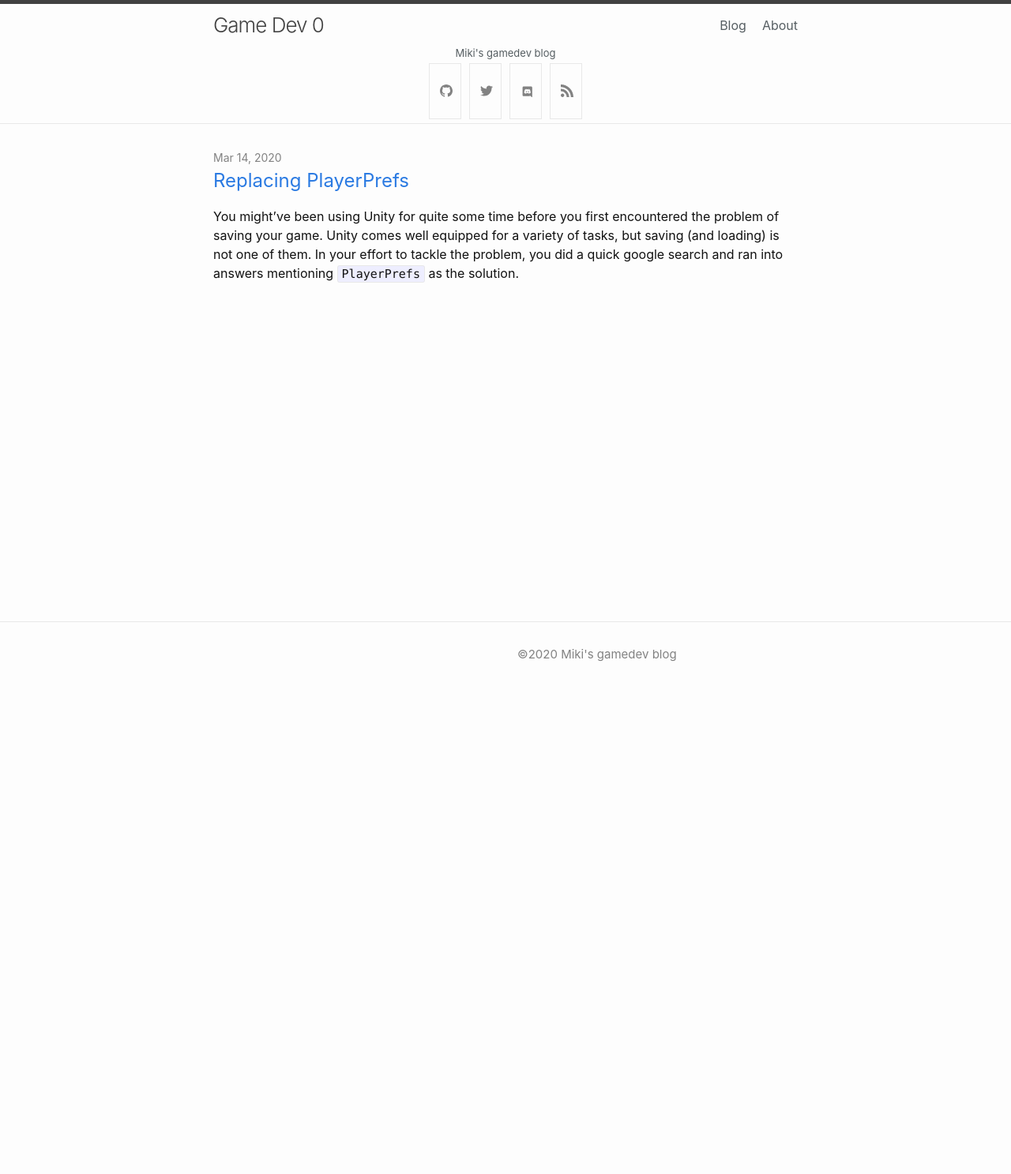
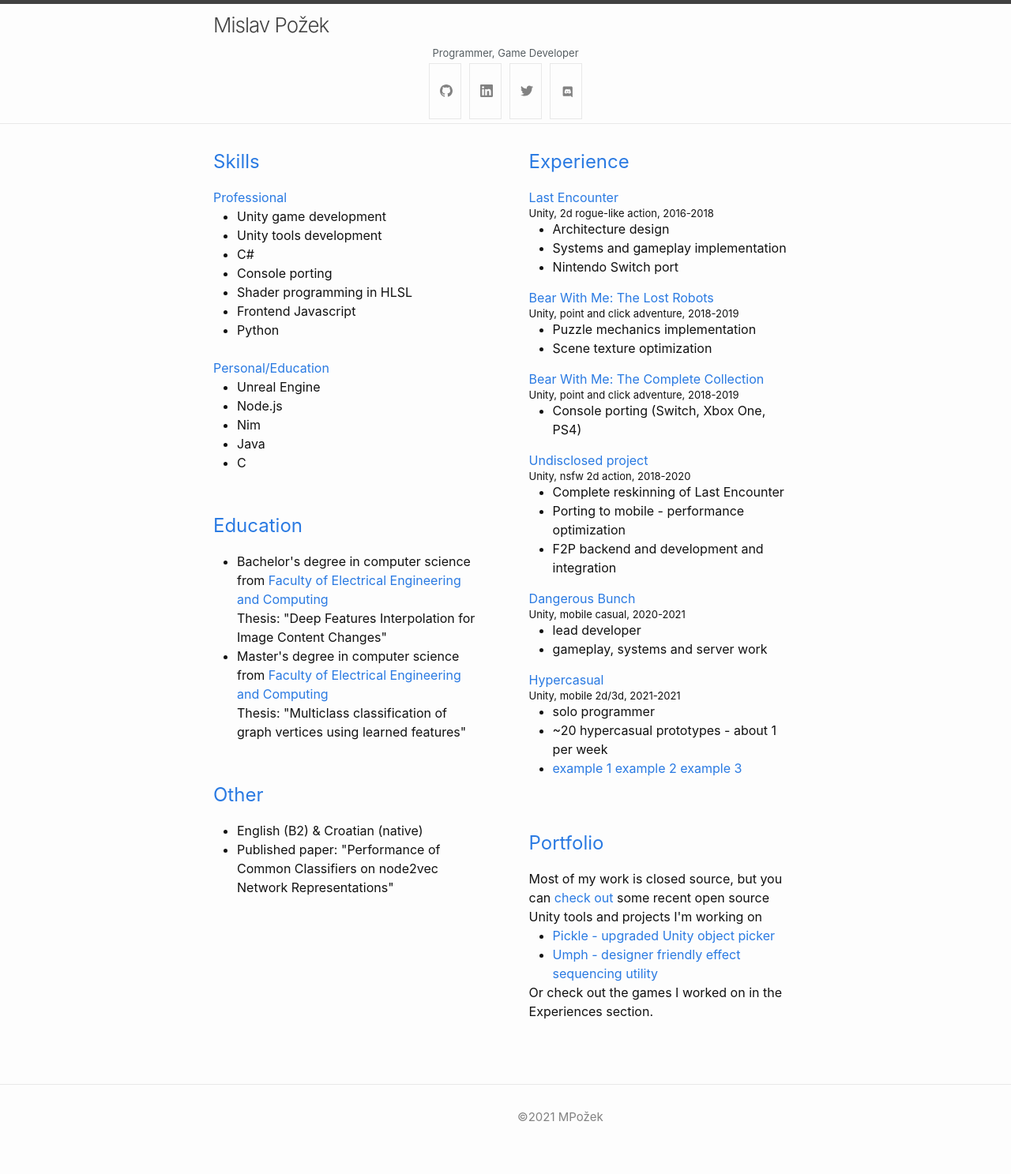
Before and after one commit to MPozek/mpozek.github.io, a Jekyll site: the page built from index.md, in a window 1280 px wide. Shown: the whole page at 79% size. Built offline with Jekyll 4.4.1, drawn with Linux system fonts in a browser that asks for light colours; before the commit the page ends 900 px from its top, so only the background shows below that.

Commit message:
turn into CV page

```diff
--- a/_config.yml
+++ b/_config.yml
@@ -13,11 +13,11 @@
 # you will see them accessed via {{ site.title }}, {{ site.email }}, and so on.
 # You can create any custom variable you would like, and they will be accessible
 # in the templates via {{ site.myvariable }}.
-title: Game Dev 0
-subtitle: Miki's gamedev blog
-email: miki.creates@gmail.com
+title: Mislav Požek
+subtitle: Programmer, Game Developer
+email: mislav.pozek@gmail.com
 description: >- # this means to ignore newlines until "baseurl:"
-  ©2020 Miki's gamedev blog
+  ©2021 MPožek
 baseurl: "" # the subpath of your site, e.g. /blog
 url: "" # the base hostname & protocol for your site, e.g. http://example.com
 
@@ -40,7 +40,7 @@ minima:
     # facebook: jekyll
     # flickr:   jekyll
     # instagram: jekyll
-    # linkedin: jekyll
+    linkedin: mislav-požek-b57078191
     # pinterest: jekyll
     # youtube: jekyll
     # youtube_channel: UC8CXR0-3I70i1tfPg1PAE1g
--- /dev/null
+++ b/_includes/cv.html
@@ -0,0 +1,129 @@
+
+<div class="col">
+    <li>
+        <h3 class="post-link">
+          Skills
+        </h3>
+
+        <h4 class="cv-title-small">Professional</h4>
+        <ul>
+            <li>Unity game development</li>
+            <li>Unity tools development</li>
+            <li>C#</li>
+            <li>Console porting</li>
+            <li>Shader programming in HLSL</li>
+            <li>Frontend Javascript</li>
+            <li>Python</li>
+        </ul>
+        <br>
+        <h4 class="cv-title-small">Personal/Education</h4>
+        <ul>
+            <li>Unreal Engine</li>
+            <li>Node.js</li>
+            <li>Nim</li>
+            <li>Java</li>
+            <li>C</li>
+        </ul>
+    </li>
+
+    <li>
+        <h3 class="post-link">
+            Education
+        </h3>
+        <ul>
+            <li>Bachelor's degree in computer science from <a href="https://www.fer.unizg.hr/en/studies/bachelor/computing">Faculty of Electrical Engineering and Computing</a>
+                <br> Thesis: "Deep Features Interpolation for Image Content Changes"
+            </li>
+            <li>Master's degree in computer science from <a href="https://www.fer.unizg.hr/en/studies/master/computing">Faculty of Electrical Engineering and Computing</a>
+                <br> Thesis: "Multiclass classification of graph vertices using learned features"
+            </li>
+        </ul>
+    </li>
+
+    <li>
+        <h3 class="post-link">
+            Other
+        </h3>
+        <ul>
+            <li>English (B2) & Croatian (native)</li>
+            <li>Published paper: "Performance of Common Classifiers on node2vec Network Representations"</li>
+        </ul>
+    </li>
+</div>
+
+<div class="col">
+<li>
+    <h3 class="post-link">
+      Experience
+    </h3>
+
+    <div>
+        <a href="https://store.steampowered.com/app/719800/Last_Encounter/">Last Encounter</a>
+        <div class="cv-subtitle">Unity, 2d rogue-like action, 2016-2018</div>
+        <ul>
+            <li>Architecture design</li>
+            <li>Systems and gameplay implementation</li>
+            <li>Nintendo Switch port</li>
+        </ul>
+    </div>
+    <div>
+        <a href="https://store.steampowered.com/app/1050000/Bear_With_Me_The_Lost_Robots/">Bear With Me: The Lost Robots</a>
+        <div class="cv-subtitle">Unity, point and click adventure, 2018-2019</div>
+        <ul>
+            <li>Puzzle mechanics implementation</li>
+            <li>Scene texture optimization</li>
+        </ul>
+    </div>
+    <div>
+        <a href="http://www.bearwithmegame.com/">Bear With Me: The Complete Collection</a>
+        <div class="cv-subtitle">Unity, point and click adventure, 2018-2019</div>
+        <ul>
+            <li>Console porting (Switch, Xbox One, PS4)</li>
+        </ul>
+    </div>
+    <div>
+        <div class="cv-title-small">Undisclosed project</div>
+        <div class="cv-subtitle">Unity, nsfw 2d action, 2018-2020</div>
+        <ul>
+            <li>Complete reskinning of Last Encounter</li>
+            <li>Porting to mobile - performance optimization</li>
+            <li>F2P backend and development and integration</li>
+        </ul>
+    </div>
+    <div>
+        <a href="https://play.google.com/store/apps/details?id=com.exordium.dangerousbunch&hl=en&gl=US">Dangerous Bunch</a>
+        <div class="cv-subtitle">Unity, mobile casual, 2020-2021</div>
+        <ul>
+            <li>lead developer</li>
+            <li>gameplay, systems and server work</li>
+        </ul>
+    </div>
+    <div>
+        <div class="cv-title-small">Hypercasual</div>
+        <div class="cv-subtitle">Unity, mobile 2d/3d, 2021-2021</div>
+        <ul>
+            <li>solo programmer</li>
+            <li>~20 hypercasual prototypes - about 1 per week</li>
+            <li>
+                <a href="https://play.google.com/store/apps/details?id=com.exordium.diamondringrun">example 1</a>
+                <a href="https://play.google.com/store/apps/details?id=com.exordium.dummyculling">example 2</a>
+                <a href="https://play.google.com/store/apps/details?id=com.exordium.dicetugwar">example 3</a>
+            </li>
+        </ul>
+    </div>
+</li>
+
+<li>
+    <h3 class="post-link">
+        Portfolio
+    </h3>
+    Most of my work is closed source, but you can <a href="https://github.com/MPozek?tab=repositories&q=&type=source&language=&sort=">
+        check out</a> some recent open source Unity tools and projects I'm working on
+
+    <ul>
+        <li><a href="https://github.com/MPozek/Pickle">Pickle - upgraded Unity object picker</a></li>
+        <li><a href="https://github.com/MPozek/Umph.Core">Umph - designer friendly effect sequencing utility</a></li>
+    </ul>
+    Or check out the games I worked on in the Experiences section.
+</li>
+</div>
--- a/_includes/header.html
+++ b/_includes/header.html
@@ -20,6 +20,7 @@
           </span>
         </label>
 
+        <!--
         <div class="trigger">
           {%- for path in page_paths -%}
             {%- assign my_page = site.pages | where: "path", path | first -%}
@@ -28,6 +29,7 @@
             {%- endif -%}
           {%- endfor -%}
         </div>
+        -->
       </nav>
     {%- endif -%}
   </div>
--- a/_includes/social.html
+++ b/_includes/social.html
@@ -20,6 +20,7 @@
   {%- if social.devto -%}<li><a href="https://dev.to/{{ social.devto | cgi_escape | escape }}" title="{{ social.devto | escape }}"><svg class="svg-icon grey"><use xlink:href="{{ '/assets/minima-social-icons.svg#devto' | relative_url }}"></use></svg></a></li>{%- endif -%}
   {%- if social.discord -%}<li><a href="https://discordapp.com/users/{{ social.discord | cgi_escape | escape }}" title="{{ social.discord_name | escape }}"><svg class="svg-icon grey"><use xlink:href="{{ '/assets/discord.svg#discord' | relative_url }}"></use></svg></a></li>{%- endif -%}
 
+  <!--
   <li>
     <a href="{{ 'feed.xml' | relative_url }}">
       <svg class="svg-icon grey">
@@ -27,4 +28,5 @@
       </svg>
     </a>
   </li>
+  -->
 </ul>
--- a/_layouts/home.html
+++ b/_layouts/home.html
@@ -8,36 +8,29 @@ layout: default
   {%- endif -%}
 
   {{ content }}
+  {% include cv.html %}
+  <!--
+  {% assign pages = site.pages %}
 
 
-  {% if site.paginate %}
-    {% assign posts = paginator.posts %}
-  {% else %}
-    {% assign posts = site.posts %}
-  {% endif %}
-
-
-  {%- if posts.size > 0 -%}
+  {%- if pages.size > 0 -%}
     {%- if page.list_title -%}
       <h2 class="post-list-heading">{{ page.list_title }}</h2>
     {%- endif -%}
-    <ul class="post-list">
-      {%- assign date_format = site.minima.date_format | default: "%b %-d, %Y" -%}
-      {%- for post in posts -%}
+      {%- for page in pages -%}
+        {%- if page.category == "cv" -%}
       <li>
-        <span class="post-meta">{{ post.date | date: date_format }}</span>
-        <h3>
-          <a class="post-link" href="{{ post.url | relative_url }}">
-            {{ post.title | escape }}
-          </a>
+        <h3 class="post-link">
+          {{ page.title | escape }}
         </h3>
         {%- if site.show_excerpts -%}
-          {{ post.excerpt }}
+          {{ page.summary }}
         {%- endif -%}
+        {{ page.content }}
       </li>
+      {%- endif -%}
       {%- endfor -%}
-    </ul>
-
+-->
     {% if site.paginate %}
       <div class="pager">
         <ul class="pagination">
--- a/assets/css/custom-style.css
+++ b/assets/css/custom-style.css
@@ -36,13 +36,51 @@ a.page-link:hover, a.post-link:hover {
     color: #dd6e42;
 }
 
-/*code highlight
-.highlight pre, code {
-    background-color: #e2e9ec;
+.home {
+    display: flex;
 }
-.highlight .nf {
-    color: #dd6e42;
+
+@media screen and (min-width: 800px) {
+    .home {
+        flex-direction: row;
+    }
+    .home>.col {
+        min-width: 46%;
+        padding: 0;
+    }
+    .home>:nth-child(2n) {
+        padding-left: 8%;
+    }
 }
-.highlight .nc {
-    color: #565E62;
-}*/
+@media screen and (max-width: 800px) {
+    .home {
+        flex-direction: column;
+        flex-wrap: wrap;
+        margin:50px;
+    }
+}
+
+.home .post-link {
+    color: #2a7ae2;
+}
+.home .cv-title-small {
+    color: #2a7ae2;
+    margin: 0;
+}
+
+.home>.col>li {
+    list-style-type: none; /* Remove bullets */
+    padding: 0 0 50px 0; /* Remove padding */
+    margin: 0; /* Remove margins */
+    flex-direction: column;
+    flex-wrap: wrap;
+}
+
+.cv-subtitle {
+    font-size: small;
+    line-height: normal;
+}
+
+.wrapper {
+    padding: 0;
+}
```
Also changed, not shown: Gemfile.lock.
